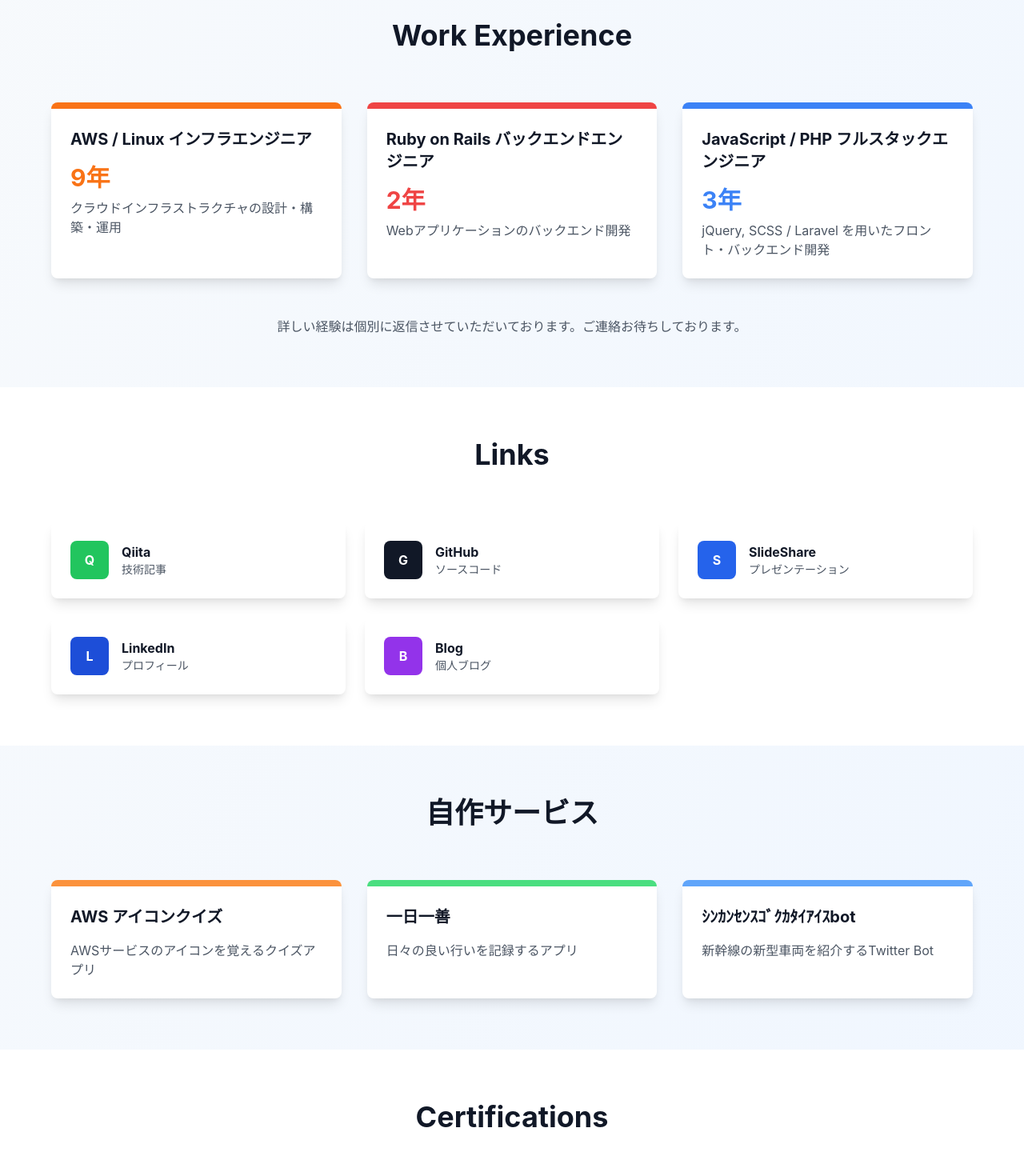
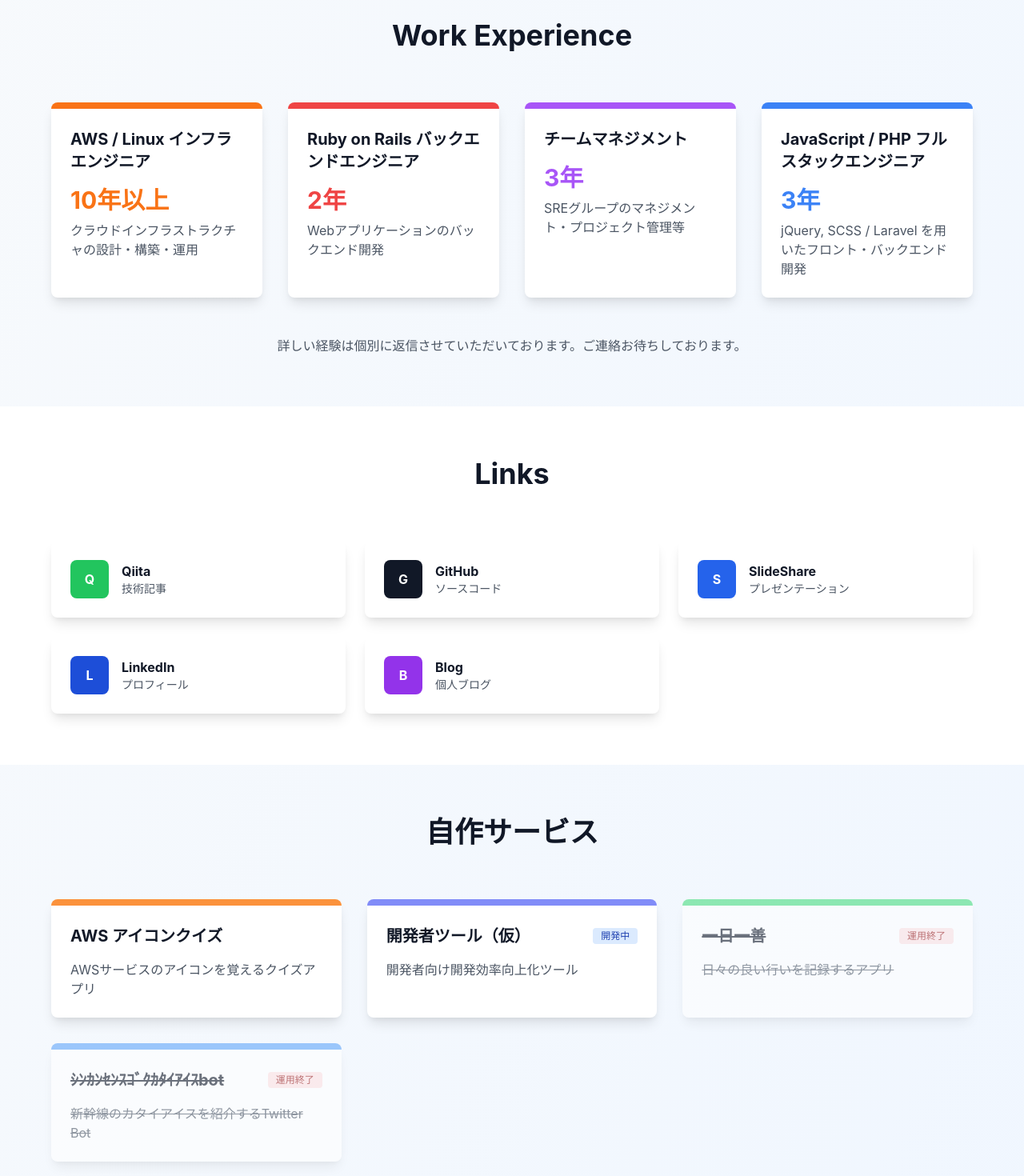
Before and after one commit to kter/portfolio-cms-site, a Nuxt app: page / in a window 1280 px wide. Shown: the part 840-2310 px from the top of the page at 80% size. Built offline with nearby package versions, Linux system fonts and the light colour scheme.

Commit message:
作成サービスを追加

```diff
--- a/pages/index.vue
+++ b/pages/index.vue
@@ -49,11 +49,11 @@
     <section class="section">
       <div class="container">
         <h2 class="text-3xl md:text-4xl font-bold text-center text-gray-900 mb-16">Work Experience</h2>
-        <div class="grid md:grid-cols-3 gap-8">
+        <div class="grid md:grid-cols-2 lg:grid-cols-4 gap-8">
           <div class="card">
             <div class="h-2 bg-orange-500 rounded-t-lg -mt-6 -mx-6 mb-6"></div>
             <h3 class="text-xl font-bold text-gray-900 mb-4">AWS / Linux インフラエンジニア</h3>
-            <p class="text-3xl font-bold text-orange-500 mb-2">9年</p>
+            <p class="text-3xl font-bold text-orange-500 mb-2">10年以上</p>
             <p class="text-gray-600">クラウドインフラストラクチャの設計・構築・運用</p>
           </div>
 
@@ -62,6 +62,13 @@
             <h3 class="text-xl font-bold text-gray-900 mb-4">Ruby on Rails バックエンドエンジニア</h3>
             <p class="text-3xl font-bold text-red-500 mb-2">2年</p>
             <p class="text-gray-600">Webアプリケーションのバックエンド開発</p>
+          </div>
+
+          <div class="card">
+            <div class="h-2 bg-purple-500 rounded-t-lg -mt-6 -mx-6 mb-6"></div>
+            <h3 class="text-xl font-bold text-gray-900 mb-4">チームマネジメント</h3>
+            <p class="text-3xl font-bold text-purple-500 mb-2">3年</p>
+            <p class="text-gray-600">SREグループのマネジメント・プロジェクト管理等</p>
           </div>
 
           <div class="card">
@@ -149,17 +156,32 @@
             <p class="text-gray-600">AWSサービスのアイコンを覚えるクイズアプリ</p>
           </a>
 
-          <a href="https://itizen.tomohiko.io/" target="_blank" class="card hover:scale-105 transition-transform">
+          <div class="card">
+            <div class="h-2 bg-indigo-400 rounded-t-lg -mt-6 -mx-6 mb-6"></div>
+            <div class="flex items-center justify-between mb-4">
+              <h3 class="text-xl font-bold text-gray-900">開発者ツール（仮）</h3>
+              <span class="bg-blue-100 text-blue-800 text-xs font-medium px-2.5 py-0.5 rounded">開発中</span>
+            </div>
+            <p class="text-gray-600">開発者向け開発効率向上化ツール</p>
+          </div>
+
+          <div class="card opacity-60">
             <div class="h-2 bg-green-400 rounded-t-lg -mt-6 -mx-6 mb-6"></div>
-            <h3 class="text-xl font-bold text-gray-900 mb-4">一日一善</h3>
-            <p class="text-gray-600">日々の良い行いを記録するアプリ</p>
-          </a>
+            <div class="flex items-center justify-between mb-4">
+              <h3 class="text-xl font-bold text-gray-900 line-through">一日一善</h3>
+              <span class="bg-red-100 text-red-800 text-xs font-medium px-2.5 py-0.5 rounded">運用終了</span>
+            </div>
+            <p class="text-gray-600 line-through">日々の良い行いを記録するアプリ</p>
+          </div>
 
-          <a href="https://twitter.com/sskabot" target="_blank" class="card hover:scale-105 transition-transform">
+          <div class="card opacity-60">
             <div class="h-2 bg-blue-400 rounded-t-lg -mt-6 -mx-6 mb-6"></div>
-            <h3 class="text-xl font-bold text-gray-900 mb-4">ｼﾝｶﾝｾﾝｽｺﾞｸｶﾀｲｱｲｽbot</h3>
-            <p class="text-gray-600">新幹線の新型車両を紹介するTwitter Bot</p>
-          </a>
+            <div class="flex items-center justify-between mb-4">
+              <h3 class="text-xl font-bold text-gray-900 line-through">ｼﾝｶﾝｾﾝｽｺﾞｸｶﾀｲｱｲｽbot</h3>
+              <span class="bg-red-100 text-red-800 text-xs font-medium px-2.5 py-0.5 rounded">運用終了</span>
+            </div>
+            <p class="text-gray-600 line-through">新幹線のカタイアイスを紹介するTwitter Bot</p>
+          </div>
         </div>
       </div>
     </section>
```
